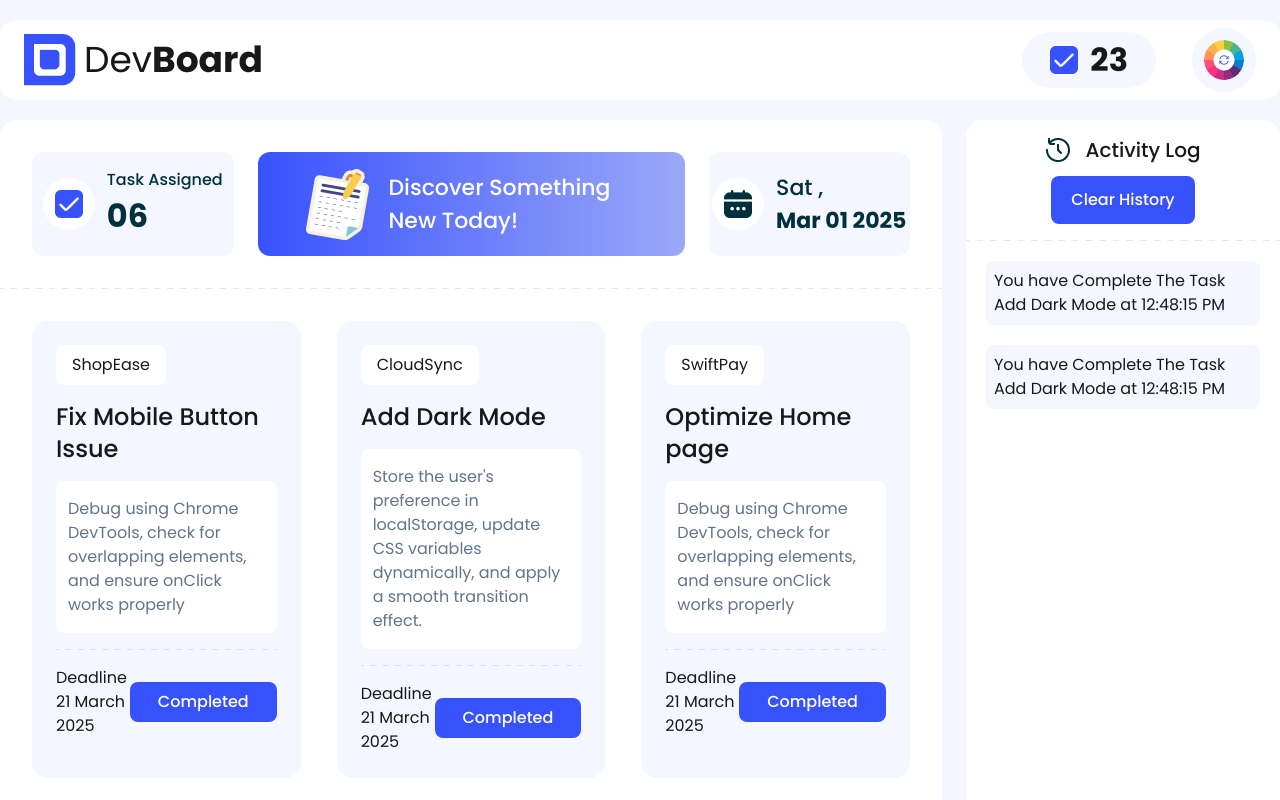
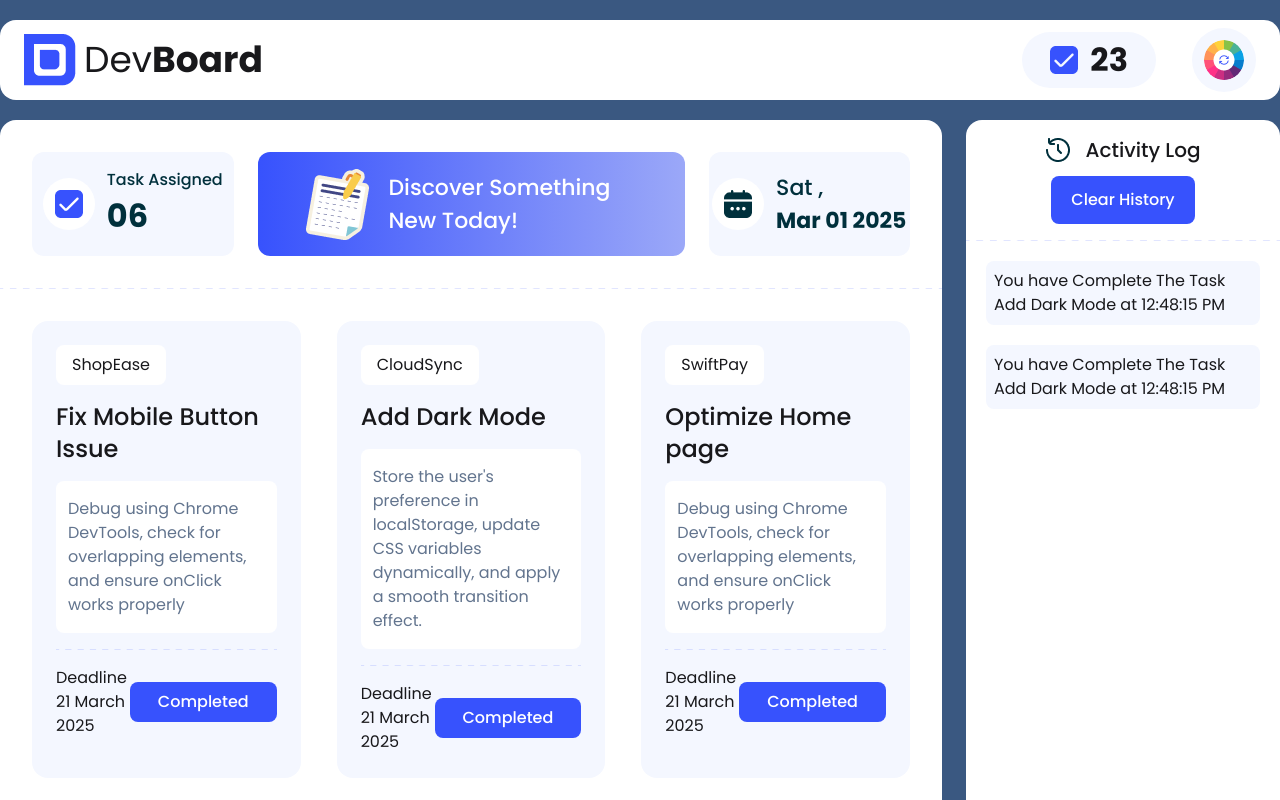
Before and after one commit to MubtasimPrime/Dev_Board_Page_JS, a plain HTML site: page index.html in a window 1280 px wide. Both pictures are taken after a click on the picture 1224 px from the left and 60 px from the top of the page. Shown: the top 800 px of the page. Drawn offline with nearby package versions, Linux system fonts and the light colour scheme.

Commit message:
Random Bg color part done

```diff
--- a/index.html
+++ b/index.html
@@ -52,6 +52,7 @@
               <p class="text-[2rem] font-bold">23</p>
             </div>
             <img
+              id="bg-btn"
               class="bg-blue rounded-full p-3 cursor-pointer"
               src="assets/theme-btn.png"
               alt=""
@@ -315,5 +316,6 @@
       </section>
     </main>
     <script src="curretnDate.js"></script>
+    <script src="randomBgColor.js"></script>
   </body>
 </html>
--- /dev/null
+++ b/randomBgColor.js
@@ -0,0 +1,12 @@
+const randomColor = () => {
+  const hexValues = "0123456789ABCDEF";
+  let color = "#";
+  for (let i = 0; i < 6; i++) {
+    color += hexValues[Math.floor(Math.random() * 16)];
+  }
+  return color;
+};
+
+document.getElementById("bg-btn").addEventListener("click", () => {
+  document.body.style.backgroundColor = randomColor();
+});
```
